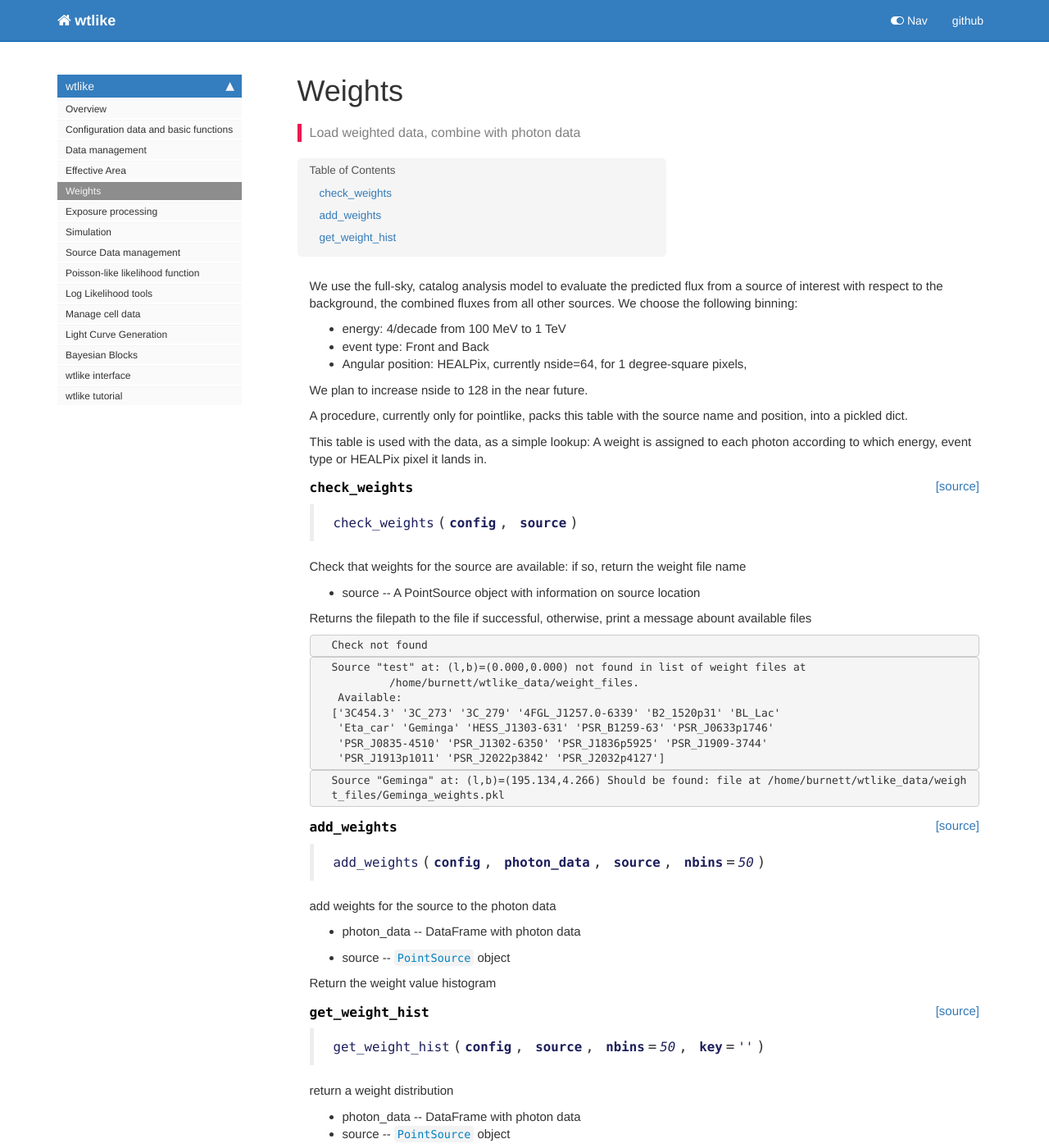
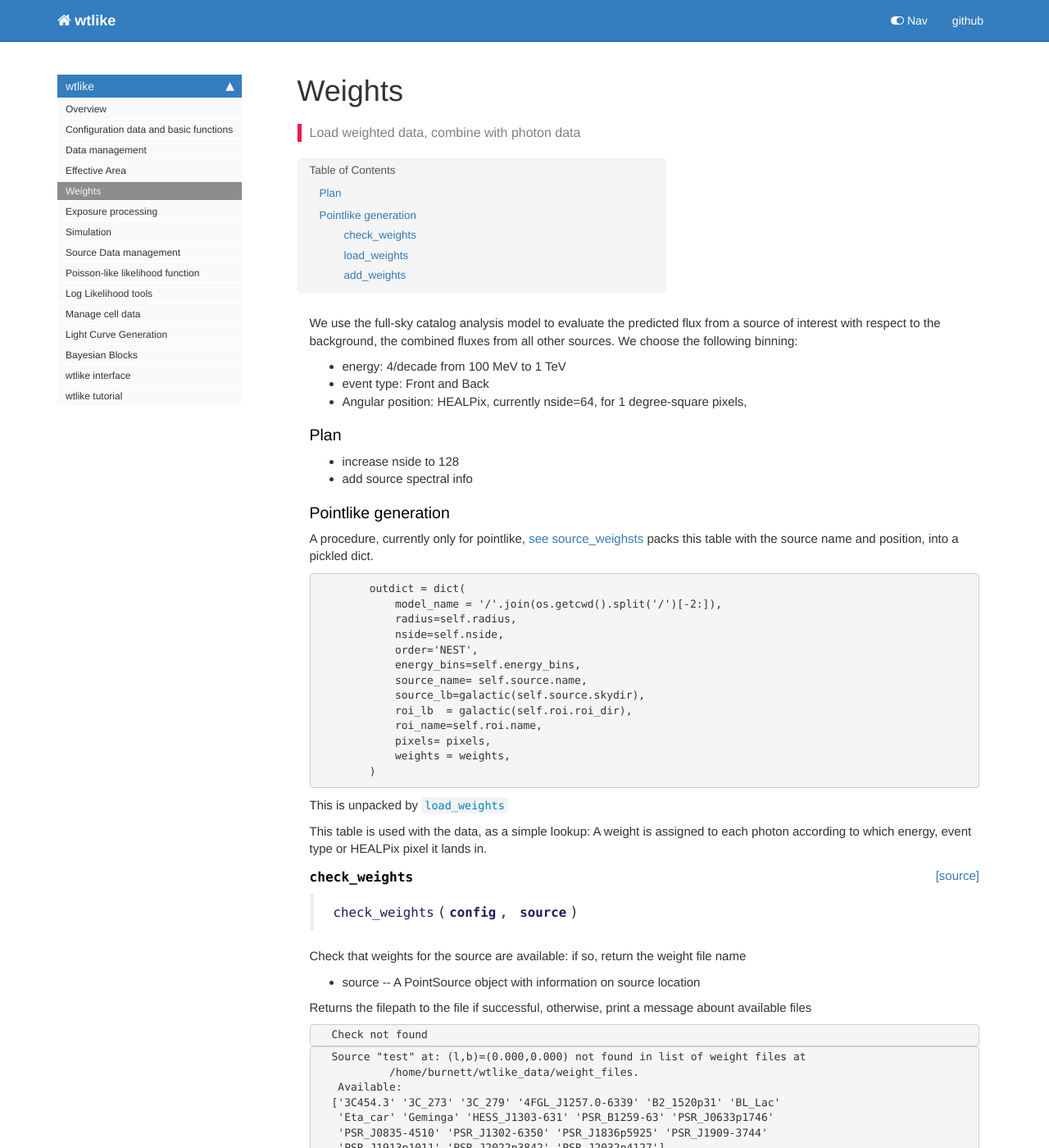
Before and after one commit to tburnett/wtlike, a Jekyll site: the page built from docs/weights.html, in a window 1280 px wide and 1400 px high. Shown: the whole window at 82% size. Built offline with Jekyll 4.4.1, drawn with Linux system fonts in a browser that asks for light colours; nearby versions of some CDN libraries; comment, search, counter and statistics services are not loaded; some of the changed text lies outside the part shown.

Commit message:
doc update for cat meeting

```diff
--- a/docs/weights.html
+++ b/docs/weights.html
@@ -30,15 +30,33 @@
 
 <div class="cell border-box-sizing text_cell rendered"><div class="inner_cell">
 <div class="text_cell_render border-box-sizing rendered_html">
-<p>We use the full-sky, catalog analysis model to evaluate the predicted flux from a source of interest with respect to the
+<p>We use the full-sky catalog analysis model to evaluate the predicted flux from a source of interest with respect to the
 background, the combined fluxes from all other sources. We choose the following binning:</p>
 <ul>
 <li>energy:  4/decade from 100 MeV to 1 TeV </li>
 <li>event type: Front and Back  </li>
 <li>Angular position: HEALPix, currently nside=64, for 1 degree-square pixels,</li>
 </ul>
-<p>We plan to increase nside to 128 in the near future.</p>
-<p>A procedure, currently only for pointlike, packs this table with the source name and position, into a pickled dict.</p>
+<h3 id="Plan">Plan<a class="anchor-link" href="#Plan"> </a></h3><ul>
+<li>increase nside to 128</li>
+<li>add source spectral info </li>
+</ul>
+<h3 id="Pointlike-generation">Pointlike generation<a class="anchor-link" href="#Pointlike-generation"> </a></h3><p>A procedure, currently only for pointlike, <a href="https://github.com/tburnett/pointlike/blob/master/python/uw/like2/source_weights.py">see source_weighsts</a> packs this table with the source name and position, into a pickled dict.</p>
+
+<pre><code>        outdict = dict(
+            model_name = '/'.join(os.getcwd().split('/')[-2:]),
+            radius=self.radius,
+            nside=self.nside,
+            order='NEST',
+            energy_bins=self.energy_bins,
+            source_name= self.source.name,
+            source_lb=galactic(self.source.skydir),
+            roi_lb  = galactic(self.roi.roi_dir),
+            roi_name=self.roi.name,
+            pixels= pixels,
+            weights = weights,
+        )</code></pre>
+<p>This is unpacked by <a href="/wtlikeweights#load_weights"><code>load_weights</code></a></p>
 <p>This table is used with the data, as a simple lookup: A weight is assigned to each photon according to which energy, event type or HEALPix pixel it lands in.</p>
 
 </div>
@@ -128,6 +146,32 @@
 
 <div class="cell border-box-sizing code_cell rendered">
 
+<div class="output_wrapper">
+<div class="output">
+
+<div class="output_area">
+
+
+<div class="output_markdown rendered_html output_subarea ">
+<h4 id="load_weights" class="doc_header"><code>load_weights</code><a href="https://github.com/tburnett/wtlike/tree/master/wtlike/weights.py#L34" class="source_link" style="float:right">[source]</a></h4><blockquote><p><code>load_weights</code>(<strong><code>config</code></strong>, <strong><code>filename</code></strong>)</p>
+</blockquote>
+<p>Load the weight informaton</p>
+<p>filename: pickled dict with map info</p>
+
+</div>
+
+</div>
+
+</div>
+</div>
+
+</div>
+    {% endraw %}
+
+    {% raw %}
+
+<div class="cell border-box-sizing code_cell rendered">
+
 </div>
     {% endraw %}
 
@@ -180,56 +224,6 @@
     {% raw %}
 
 <div class="cell border-box-sizing code_cell rendered">
-
-<div class="output_wrapper">
-<div class="output">
-
-<div class="output_area">
-
-
-<div class="output_markdown rendered_html output_subarea ">
-<h4 id="get_weight_hist" class="doc_header"><code>get_weight_hist</code><a href="https://github.com/tburnett/wtlike/tree/master/wtlike/weights.py#L125" class="source_link" style="float:right">[source]</a></h4><blockquote><p><code>get_weight_hist</code>(<strong><code>config</code></strong>, <strong><code>source</code></strong>, <strong><code>nbins</code></strong>=<em><code>50</code></em>, <strong><code>key</code></strong>=<em><code>''</code></em>)</p>
-</blockquote>
-<p>return a weight distribution</p>
-<ul>
-<li>photon_data -- DataFrame with photon data</li>
-<li>source -- <a href="/wtlikeconfig#PointSource"><code>PointSource</code></a> object</li>
-</ul>
-<p>Uses <a href="/wtlikeweights#add_weights"><code>add_weights</code></a>.</p>
-
-</div>
-
-</div>
-
-</div>
-</div>
-
-</div>
-    {% endraw %}
-
-    {% raw %}
-
-<div class="cell border-box-sizing code_cell rendered">
-<div class="input">
-
-<div class="inner_cell">
-    <div class="input_area">
-<div class=" highlight hl-ipython3"><pre><span></span><span class="c1"># if config.valid:</span>
-<span class="c1">#     source = PointSource(&#39;Geminga&#39;)</span>
-<span class="c1">#     h = get_weight_hist(config, source, key=&#39;&#39;)</span>
-<span class="c1">#     print(h)</span>
-</pre></div>
-
-    </div>
-</div>
-</div>
-
-</div>
-    {% endraw %}
-
-    {% raw %}
-
-<div class="cell border-box-sizing code_cell rendered">
 <div class="input">
 
 <div class="inner_cell">
--- a/wtlike/_nbdev.py
+++ b/wtlike/_nbdev.py
@@ -20,8 +20,8 @@
          "GTI": "01_data_man.ipynb",
          "EffectiveArea": "02_effective_area.ipynb",
          "check_weights": "03_weights.ipynb",
+         "load_weights": "03_weights.ipynb",
          "add_weights": "03_weights.ipynb",
-         "get_weight_hist": "03_weights.ipynb",
          "contiguous": "04_exposure.ipynb",
          "add_exposure_to_events": "04_exposure.ipynb",
          "sec_per_day": "04_simulation.ipynb",
```
Also changed, not shown: docs/data_man.html (+82 -7 lines), wtlike/weights.py (+18 -18 lines), docs/images/output_12_1.png (added), images/company_logo.png (added), 2 other files.
